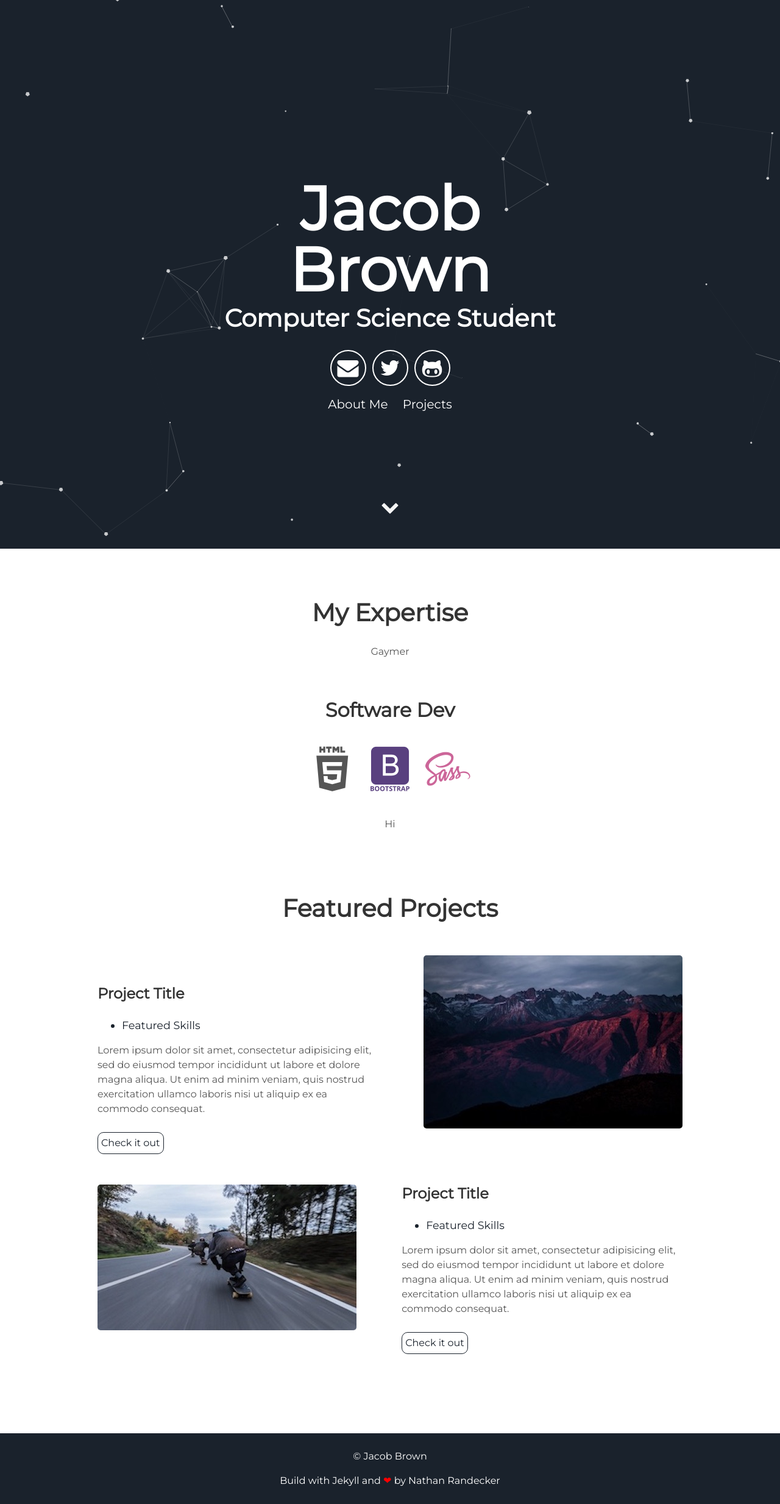
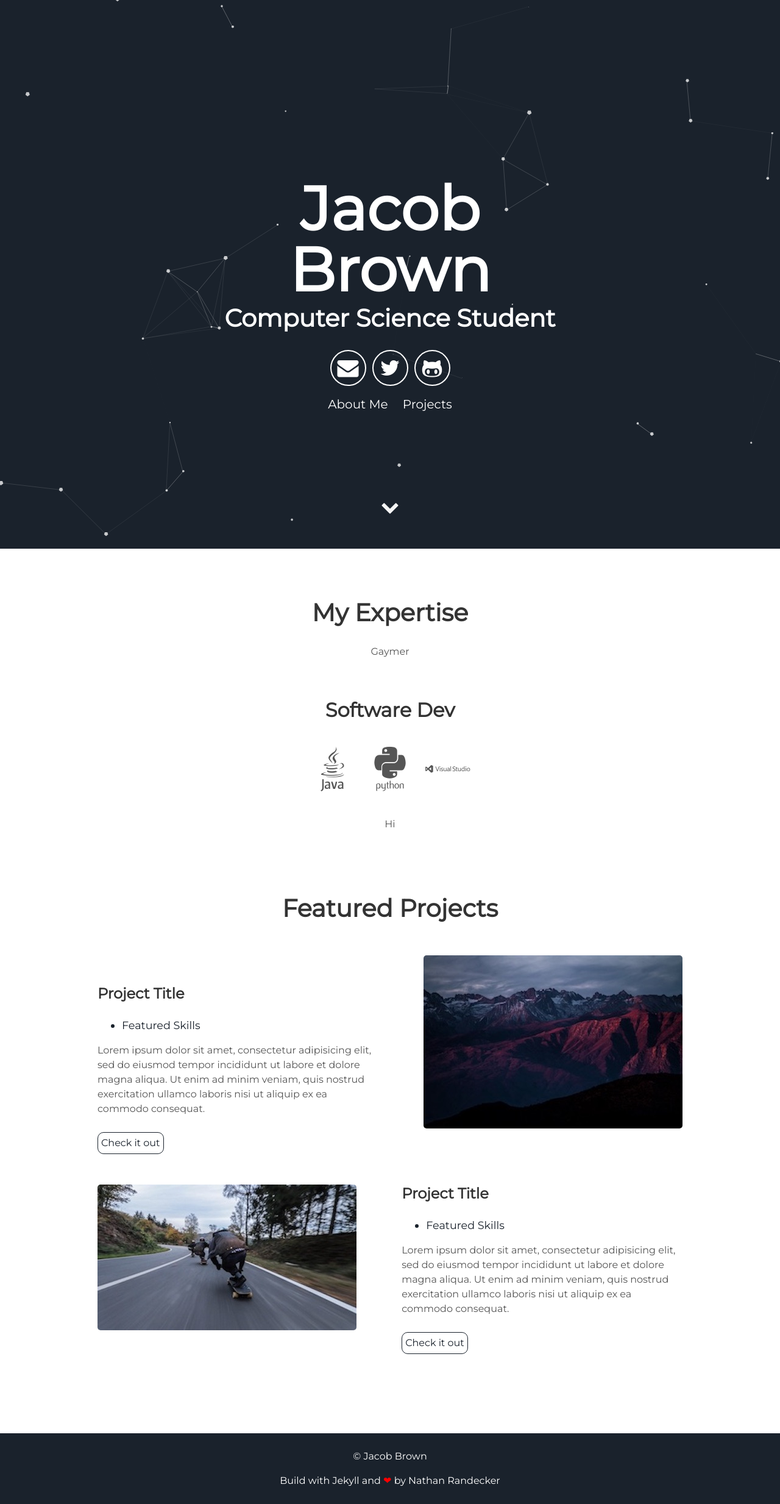
Before and after one commit to Sondercide/Sondercide.github.io, a Jekyll site: the page built from index.html, in a window 1280 px wide. Shown: the whole page at 61% size. Built offline with Jekyll 4.4.1, drawn with Linux system fonts in a browser that asks for light colours.

Commit message:
New Icons

```diff
--- a/_includes/about.html
+++ b/_includes/about.html
@@ -5,9 +5,9 @@
   <div class="fucker">
     <div class="tech">
       <h2>Software Dev</h2>
-      <i class="devicon-html5-plain-wordmark"></i>
-      <i class="devicon-bootstrap-plain-wordmark colored"></i>
-      <i class="devicon-sass-original colored"></i>
+      <i class="devicon-java-plain-wordmark"></i>
+      <i class="devicon-python-plain-wordmark"></i>
+      <i class="devicon-visualstudio-plain-wordmark"></i>
       <p>Hi</p>
     </div>
 </div>
```
